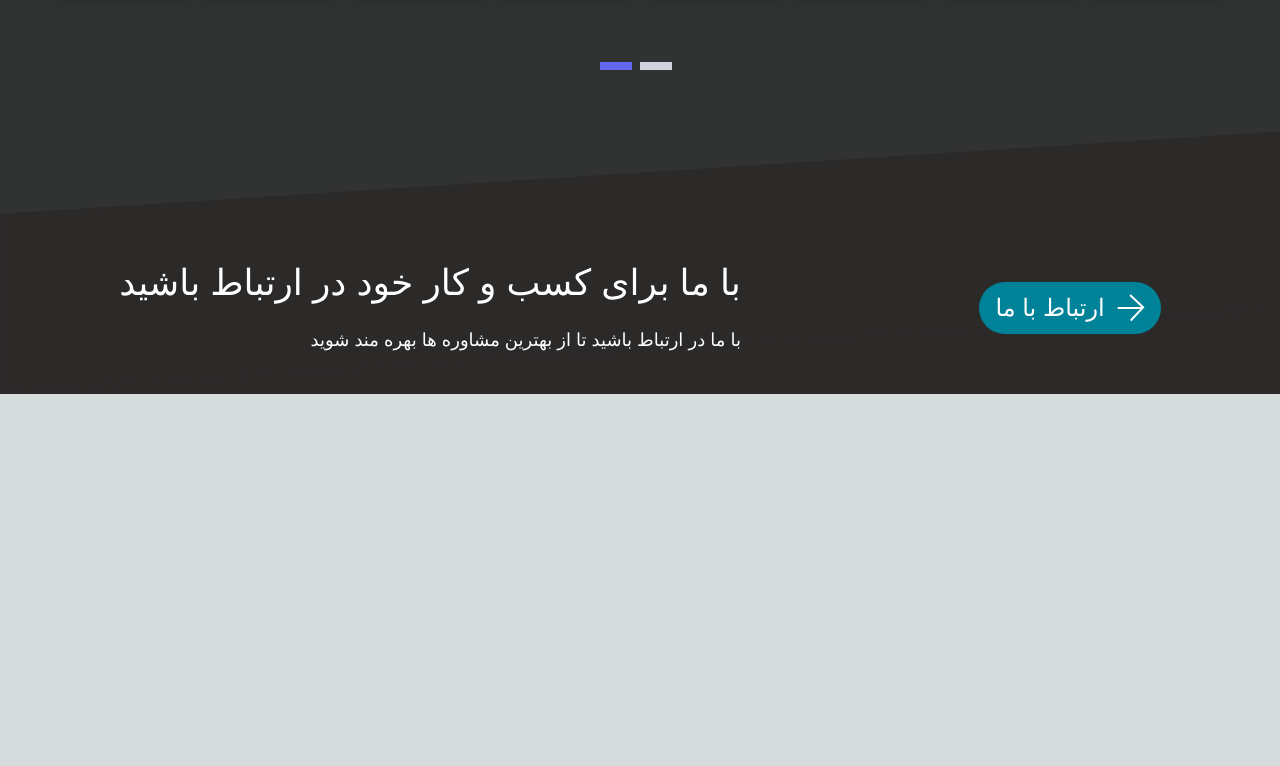
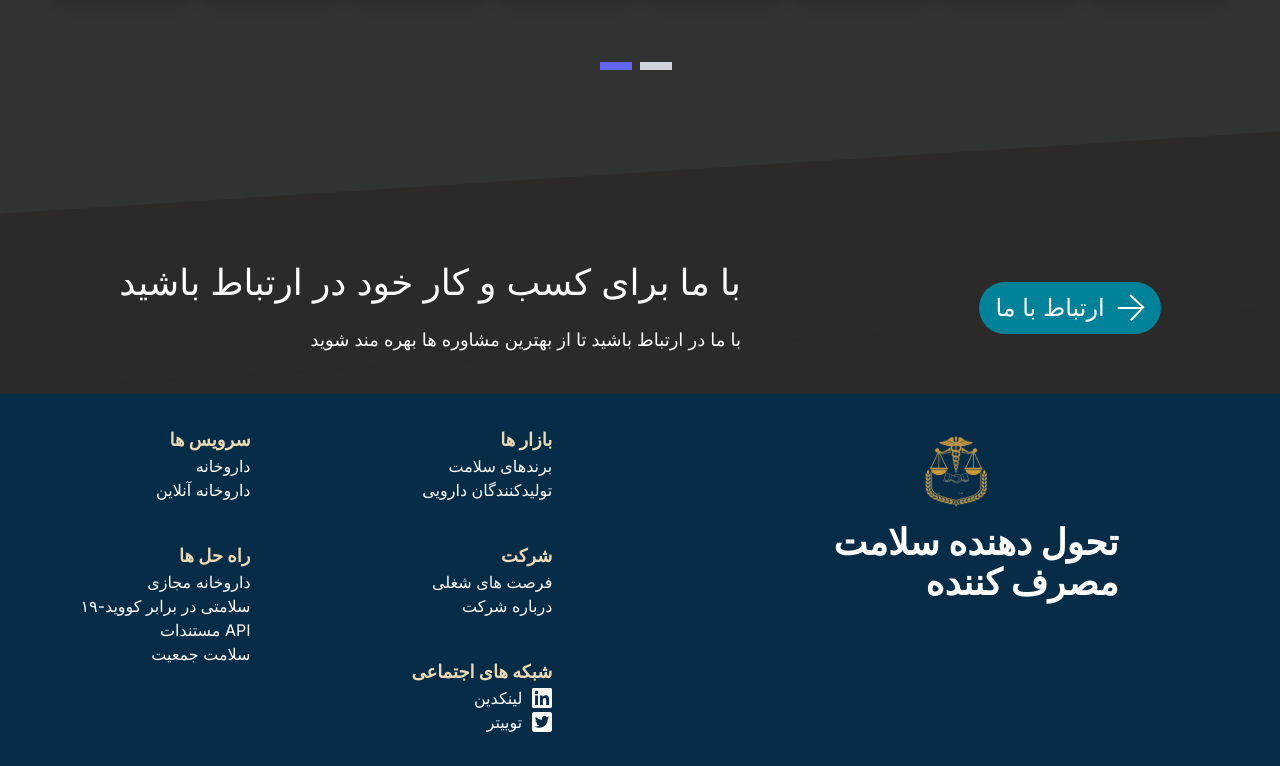
Before and after one commit to AmirNBK/farma-center, a Next.js app: page / in a window 1280 px wide. Shown: the part 4816-5582 px from the top of the page. Before the commit the page ends 5210 px from the top, so only its background shows below. Built offline with nearby package versions, Linux system fonts and the light colour scheme.

Commit message:
finished developing footer

```diff
--- /dev/null
+++ b/components/Footer/Footer.tsx
@@ -0,0 +1,75 @@
+import Image from 'next/image';
+import React from 'react';
+import logo from '../../assets/Icons/MainLogo.svg'
+import twitter from '../../assets/Icons/twitter.svg'
+import linkedin from '../../assets/Icons/linkedin.svg'
+
+const Footer = () => {
+    const leftSections = [
+        {
+            title: 'سرویس ها',
+            items: ['داروخانه', 'داروخانه آنلاین']
+        },
+        {
+            title: 'راه حل ها',
+            items: ['داروخانه مجازی', 'سلامتی در برابر کووید-۱۹', 'مستندات API', 'سلامت جمعیت']
+        }
+    ];
+
+    const midSections = [
+        {
+            title: 'بازار ها',
+            items: ['برندهای سلامت', 'تولیدکنندگان دارویی']
+        },
+        {
+            title: 'شرکت',
+            items: ['فرصت های شغلی', 'درباره شرکت']
+        },
+        {
+            title: 'شبکه های اجتماعی',
+            items: ['لینکدین', 'توییتر']
+        }
+    ];
+
+    return (
+        <div className='footer flex flex-row py-8 justify-around' style={{ background: '#062C48' }}>
+            <div className='footer__leftSection flex flex-col text-right gap-y-10'>
+                {leftSections.map((section, index) => (
+                    <div key={index}>
+                        <h4 className='footer__leftSection__title font-bold text-lg' style={{ color: '#EBDAB2' }}>
+                            {section.title}
+                        </h4>
+                        {section.items.map((item, itemIndex) => (
+                            <h4 key={itemIndex} className='footer__leftSection__items text-base text-white'>
+                                {item}
+                            </h4>
+                        ))}
+                    </div>
+                ))}
+            </div>
+
+            <div className='footer__midSection text-right flex flex-col gap-y-10'>
+                {midSections.map((section, index) => (
+                    <div key={index}>
+                        <h4 className='footer__leftSection__title font-bold text-lg' style={{ color: '#EBDAB2' }}>
+                            {section.title}
+                        </h4>
+                        {section.items.map((item, itemIndex) => (
+                            <h4 key={itemIndex} className='footer__leftSection__items gap-x-2.5 flex flex-row-reverse justify-right text-base text-white'>
+                                {item === 'توییتر' ? <Image src={twitter} alt='twitter' /> : item === 'لینکدین' ? <Image src={linkedin} alt='linkedin' /> : ''}
+                                {item}
+                            </h4>
+                        ))}
+                    </div>
+                ))}
+            </div>
+
+            <div className='footer__rightSection flex flex-col items-center'>
+                <Image src={logo} alt='logo' />
+                <h2 className='text-white text-4xl font-bold w-8/12 text-right'> تحول دهنده سلامت مصرف کننده </h2>
+            </div>
+        </div>
+    );
+};
+
+export default Footer;
--- a/pages/index.tsx
+++ b/pages/index.tsx
@@ -11,6 +11,7 @@ import Services from '@/components/Services/Services'
 import ProvidedServices from '@/components/ProvidedServices/ProvidedServices'
 import Blogs from '@/components/Blogs/Blogs'
 import ContactUs from '@/components/ContactUs/ContactUs'
+import Footer from '@/components/Footer/Footer'
 
 
 const inter = Inter({ subsets: ['latin'] })
@@ -35,6 +36,7 @@ export default function Home() {
           <ProvidedServices />
           <Blogs />
           <ContactUs />
+          <Footer />
         </div>
       </PrimeReactProvider>
     </main>
```
Also changed, not shown: assets/Icons/linkedin.svg (added), assets/Icons/twitter.svg (added).
